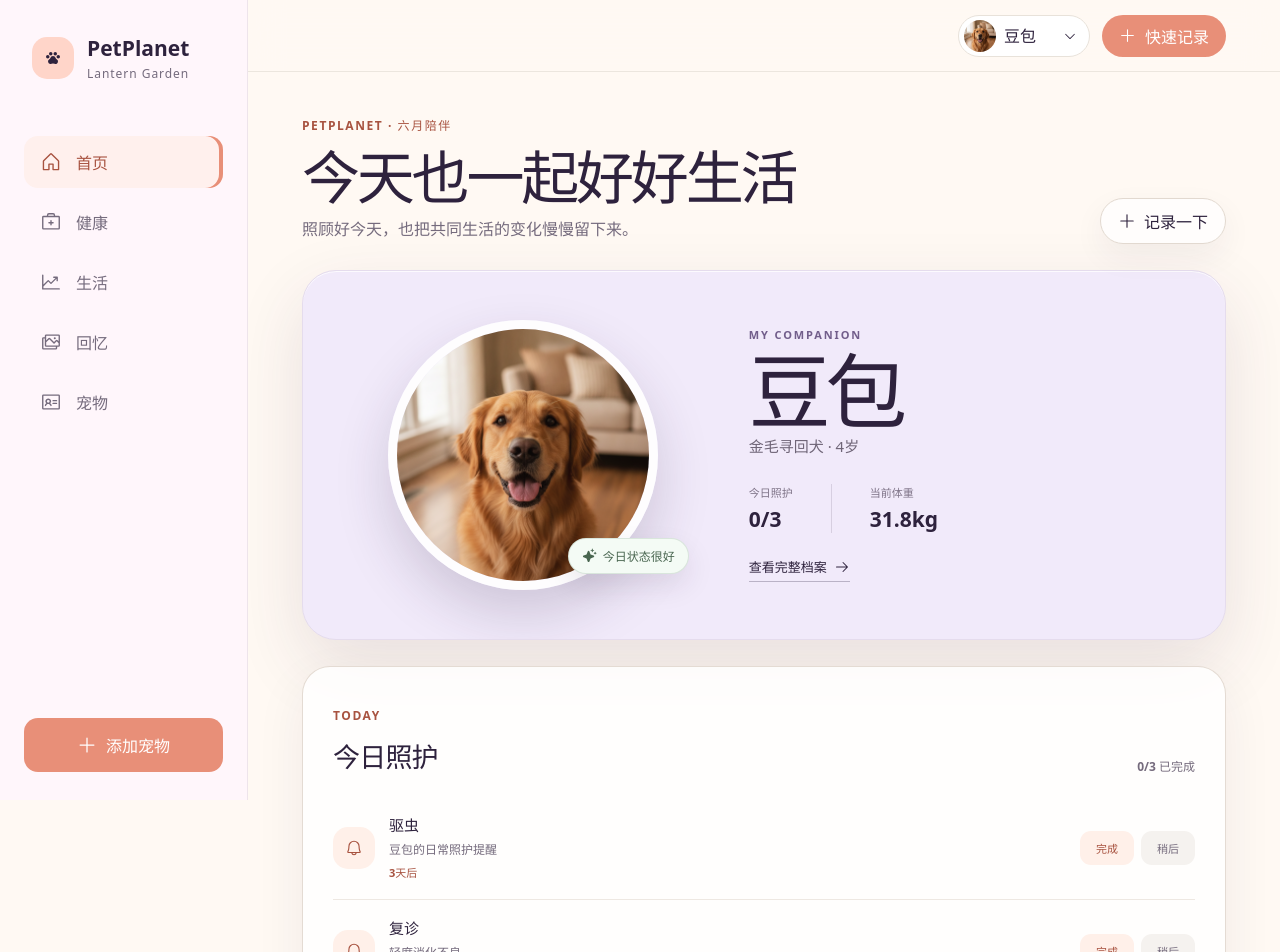
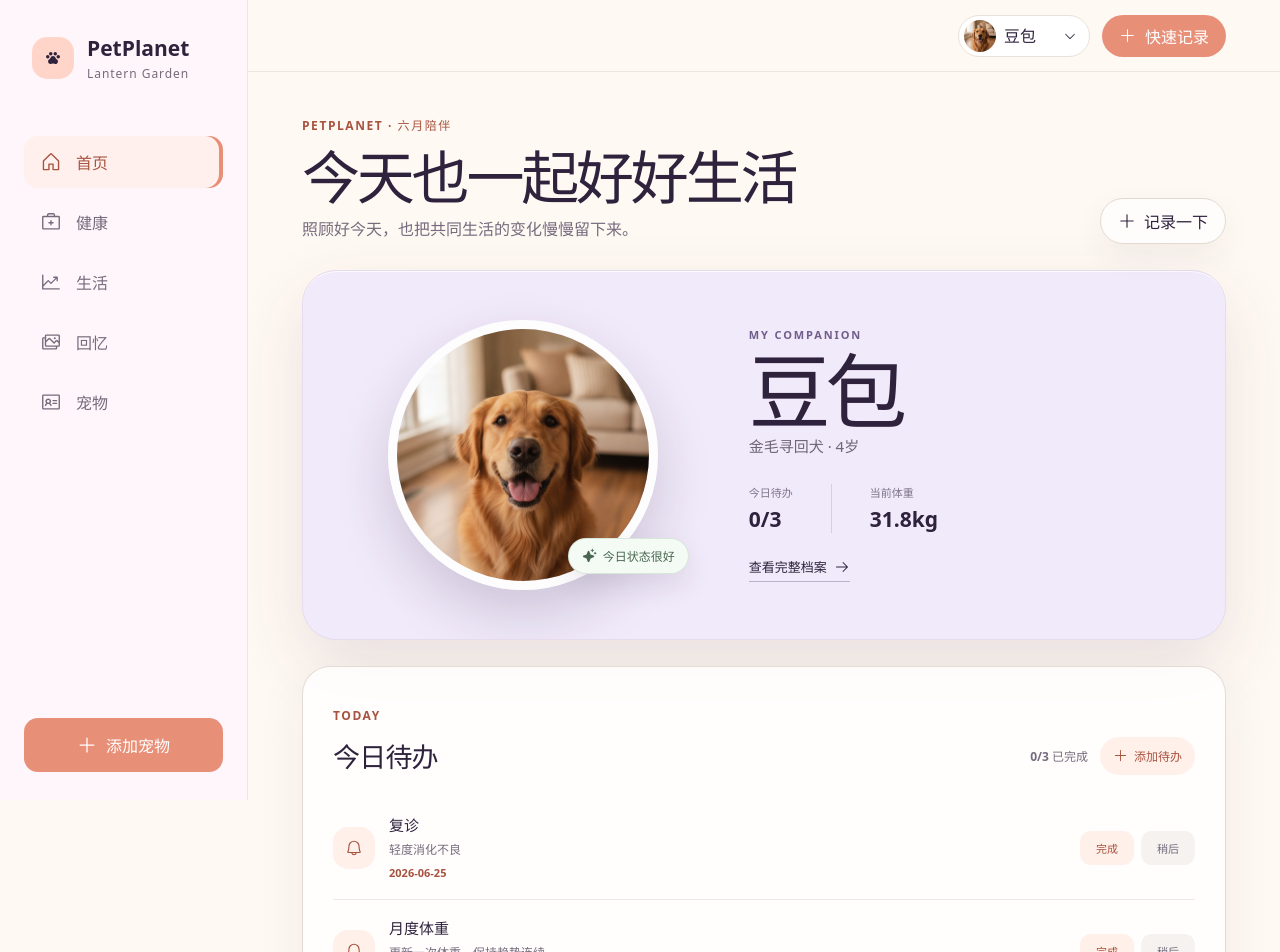
Before and after one commit to zhe8013-bot/pet-love, a React (Vite) app: page / in a window 1280 px wide. Shown: the top 952 px of the page. Built offline with nearby package versions, Linux system fonts and the light colour scheme.

Commit message:
feat: add custom today todos

```diff
--- a/src/features/home/HomePage.tsx
+++ b/src/features/home/HomePage.tsx
@@ -15,8 +15,46 @@ import { Link, useNavigate, useSearchParams } from 'react-router-dom'
 import { usePetData } from '../../data/PetDataProvider'
 import type { ConsumptionEntry, MedicalRecord, Memory, WeightEntry } from '../../domain/types'
 import { PetForm } from './PetForm'
+import { TodoForm, type CustomTodo } from './TodoForm'
 
 type TaskStatus = 'done' | 'later'
+
+interface HomeTask {
+  id: string
+  title: string
+  detail: string
+  due: string
+  sortAt: number
+}
+
+const dayInMilliseconds = 86400000
+
+const systemDueTimestamp = (due: string) => {
+  const now = new Date()
+  const relativeDays = due.match(/^(\d+)天后$/)
+  if (relativeDays) return now.getTime() + Number(relativeDays[1]) * dayInMilliseconds
+  if (/^\d{4}-\d{2}-\d{2}$/.test(due)) return new Date(`${due}T23:59`).getTime()
+  if (due === '本月结束前') return new Date(now.getFullYear(), now.getMonth() + 1, 0, 23, 59).getTime()
+  return Number.MAX_SAFE_INTEGER
+}
+
+const formatTodoDue = (dueAt: string) => {
+  const due = new Date(dueAt)
+  if (Number.isNaN(due.getTime())) return dueAt
+  const now = new Date()
+  const today = Date.UTC(now.getFullYear(), now.getMonth(), now.getDate())
+  const dueDay = Date.UTC(due.getFullYear(), due.getMonth(), due.getDate())
+  const days = Math.round((dueDay - today) / dayInMilliseconds)
+  const time = new Intl.DateTimeFormat('zh-CN', {
+    hour: '2-digit',
+    minute: '2-digit',
+    hour12: false,
+  }).format(due)
+  if (days < 0) return '已到期'
+  if (days === 0) return `今天 ${time}`
+  if (days === 1) return `明天 ${time}`
+  return `${days}天后`
+}
 
 export function HomePage() {
   const { currentPet, currentPetId, selectPet, repository } = usePetData()
@@ -27,7 +65,9 @@ export function HomePage() {
   const [consumptions, setConsumptions] = useState<ConsumptionEntry[]>([])
   const [memories, setMemories] = useState<Memory[]>([])
   const [petFormOpen, setPetFormOpen] = useState(false)
+  const [todoFormOpen, setTodoFormOpen] = useState(false)
   const [taskStates, setTaskStates] = useState<Record<string, TaskStatus>>({})
+  const [customTodos, setCustomTodos] = useState<CustomTodo[]>([])
   const month = new Date().toISOString().slice(0, 7)
   const monthLabel = new Intl.DateTimeFormat('zh-CN', { month: 'long' }).format(new Date())
 
@@ -39,6 +79,8 @@ export function HomePage() {
     if (!currentPetId) return
     const stored = localStorage.getItem('petplanet:tasks:' + currentPetId)
     setTaskStates(stored ? JSON.parse(stored) as Record<string, TaskStatus> : {})
+    const storedTodos = localStorage.getItem('petplanet:custom-todos:' + currentPetId)
+    setCustomTodos(storedTodos ? JSON.parse(storedTodos) as CustomTodo[] : [])
     void Promise.all([
       repository.listWeights(currentPetId),
       repository.listMedicalRecords(currentPetId),
@@ -57,26 +99,40 @@ export function HomePage() {
   const totalCost = consumptions.reduce((sum, item) => sum + item.cost, 0)
   const photoCount = memories.reduce((sum, item) => sum + item.photos.length, 0)
   const latestWeight = weights.at(-1)?.weightKg ?? currentPet?.currentWeight ?? 0
-  const tasks = useMemo(() => currentPet ? [
+  const tasks = useMemo<HomeTask[]>(() => {
+    if (!currentPet) return []
+    const systemTasks: HomeTask[] = [
       {
         id: 'reminder',
         title: currentPet.reminder,
         due: currentPet.reminderDate,
         detail: currentPet.name + '的日常照护提醒',
+        sortAt: systemDueTimestamp(currentPet.reminderDate),
       },
       ...(followUp ? [{
         id: 'follow-up',
         title: '复诊',
         due: followUp.followUpDate,
         detail: followUp.diagnosis,
+        sortAt: systemDueTimestamp(followUp.followUpDate),
       }] : []),
       {
         id: 'weight',
         title: '月度体重',
         due: '本月结束前',
         detail: '更新一次体重，保持趋势连续',
+        sortAt: systemDueTimestamp('本月结束前'),
       },
-  ] : [], [currentPet, followUp])
+    ]
+    const customTasks = customTodos.map((todo): HomeTask => ({
+      id: todo.id,
+      title: todo.title,
+      detail: todo.description || '为今天留下一件要完成的事',
+      due: formatTodoDue(todo.dueAt),
+      sortAt: new Date(todo.dueAt).getTime(),
+    }))
+    return [...systemTasks, ...customTasks].sort((a, b) => a.sortAt - b.sortAt)
+  }, [currentPet, customTodos, followUp])
 
   const completedCount = tasks.filter((task) => taskStates[task.id] === 'done').length
   const previewPhotos = memories
@@ -94,6 +150,12 @@ export function HomePage() {
     const next = { ...taskStates, [id]: status }
     setTaskStates(next)
     localStorage.setItem('petplanet:tasks:' + currentPetId, JSON.stringify(next))
+  }
+
+  const saveTodo = (todo: CustomTodo) => {
+    const next = [...customTodos, todo].sort((a, b) => a.dueAt.localeCompare(b.dueAt))
+    setCustomTodos(next)
+    localStorage.setItem('petplanet:custom-todos:' + currentPetId, JSON.stringify(next))
   }
 
   const closePetForm = () => {
@@ -140,7 +202,7 @@ export function HomePage() {
           <p>{currentPet.breed} · {currentPet.ageLabel}</p>
           <dl>
             <div>
-              <dt>今日照护</dt>
+              <dt>今日待办</dt>
               <dd>{completedCount}/{tasks.length}</dd>
             </div>
             <div>
@@ -158,9 +220,14 @@ export function HomePage() {
         <div className="home-section-heading">
           <div>
             <p className="eyebrow">TODAY</p>
-            <h2 id="today-care-title">今日照护</h2>
+            <h2 id="today-care-title">今日待办</h2>
           </div>
+          <div className="todo-heading-actions">
             <span>{completedCount}/{tasks.length} 已完成</span>
+            <button className="add-todo-button" onClick={() => setTodoFormOpen(true)}>
+              <Plus size={15} />添加待办
+            </button>
+          </div>
         </div>
         <div className="care-timeline">
           {tasks.map((task) => {
@@ -248,6 +315,7 @@ export function HomePage() {
           }}
         />
       )}
+      {todoFormOpen && <TodoForm onClose={() => setTodoFormOpen(false)} onSaved={saveTodo} />}
     </div>
   )
 }
--- /dev/null
+++ b/src/features/home/TodoForm.tsx
@@ -0,0 +1,71 @@
+import { useState, type FormEvent } from 'react'
+import { FormField, TextAreaField } from '../../components/FormField'
+import { Modal } from '../../components/Modal'
+
+export interface CustomTodo {
+  id: string
+  title: string
+  description: string
+  dueAt: string
+}
+
+export function TodoForm({
+  onClose,
+  onSaved,
+}: {
+  onClose: () => void
+  onSaved: (todo: CustomTodo) => void
+}) {
+  const [error, setError] = useState('')
+
+  const submit = (event: FormEvent<HTMLFormElement>) => {
+    event.preventDefault()
+    const form = new FormData(event.currentTarget)
+    const title = String(form.get('title') ?? '').trim()
+    const description = String(form.get('description') ?? '').trim()
+    const dueAt = String(form.get('dueAt') ?? '')
+
+    if (!title || !dueAt) {
+      setError('请填写待办事项和截至时间')
+      return
+    }
+
+    onSaved({
+      id: `todo-${Date.now()}`,
+      title,
+      description,
+      dueAt,
+    })
+    onClose()
+  }
+
+  return (
+    <Modal title="添加待办" onClose={onClose}>
+      <form className="record-form todo-form" onSubmit={submit}>
+        <FormField
+          aria-required="true"
+          autoFocus
+          label="待办事项"
+          name="title"
+          placeholder="例如：补充益生菌"
+        />
+        <TextAreaField
+          label="描述"
+          name="description"
+          placeholder="补充一些照顾细节"
+        />
+        <FormField
+          aria-required="true"
+          label="截至时间"
+          name="dueAt"
+          type="datetime-local"
+        />
+        {error && <p className="form-error" role="alert">{error}</p>}
+        <footer className="form-actions">
+          <button type="button" className="button ghost" onClick={onClose}>取消</button>
+          <button className="button primary" type="submit">保存待办</button>
+        </footer>
+      </form>
+    </Modal>
+  )
+}
--- a/src/styles/theme.css
+++ b/src/styles/theme.css
@@ -650,6 +650,40 @@ button:focus-visible, a:focus-visible, input:focus-visible, textarea:focus-visib
   font-weight: 750;
 }
 
+.todo-heading-actions {
+  display: flex;
+  align-items: center;
+  gap: 12px;
+}
+
+.todo-heading-actions > span {
+  color: var(--muted);
+  font-size: 12px;
+  font-weight: 750;
+}
+
+.add-todo-button {
+  min-height: 38px;
+  padding: 0 13px;
+  display: inline-flex;
+  align-items: center;
+  gap: 6px;
+  color: var(--peach-dark);
+  border: 0;
+  border-radius: 999px;
+  background: #fff0e9;
+  font-size: 12px;
+  font-weight: 850;
+}
+
+.add-todo-button:hover {
+  background: #ffe6dc;
+}
+
+.todo-form textarea {
+  min-height: 104px;
+}
+
 .home-section-heading > button {
   padding: 4px 0;
   display: inline-flex;
@@ -1092,6 +1126,16 @@ button:focus-visible, a:focus-visible, input:focus-visible, textarea:focus-visib
     margin-bottom: 12px;
   }
 
+  .today-care .home-section-heading {
+    align-items: flex-start;
+  }
+
+  .todo-heading-actions {
+    display: grid;
+    justify-items: end;
+    gap: 7px;
+  }
+
   .home-section-heading h2 {
     font-size: 23px;
   }
```
Also changed, not shown: 1 other file (tests, documents, lock files or other folders). Lines whose indentation alone changed are shown as unchanged.
